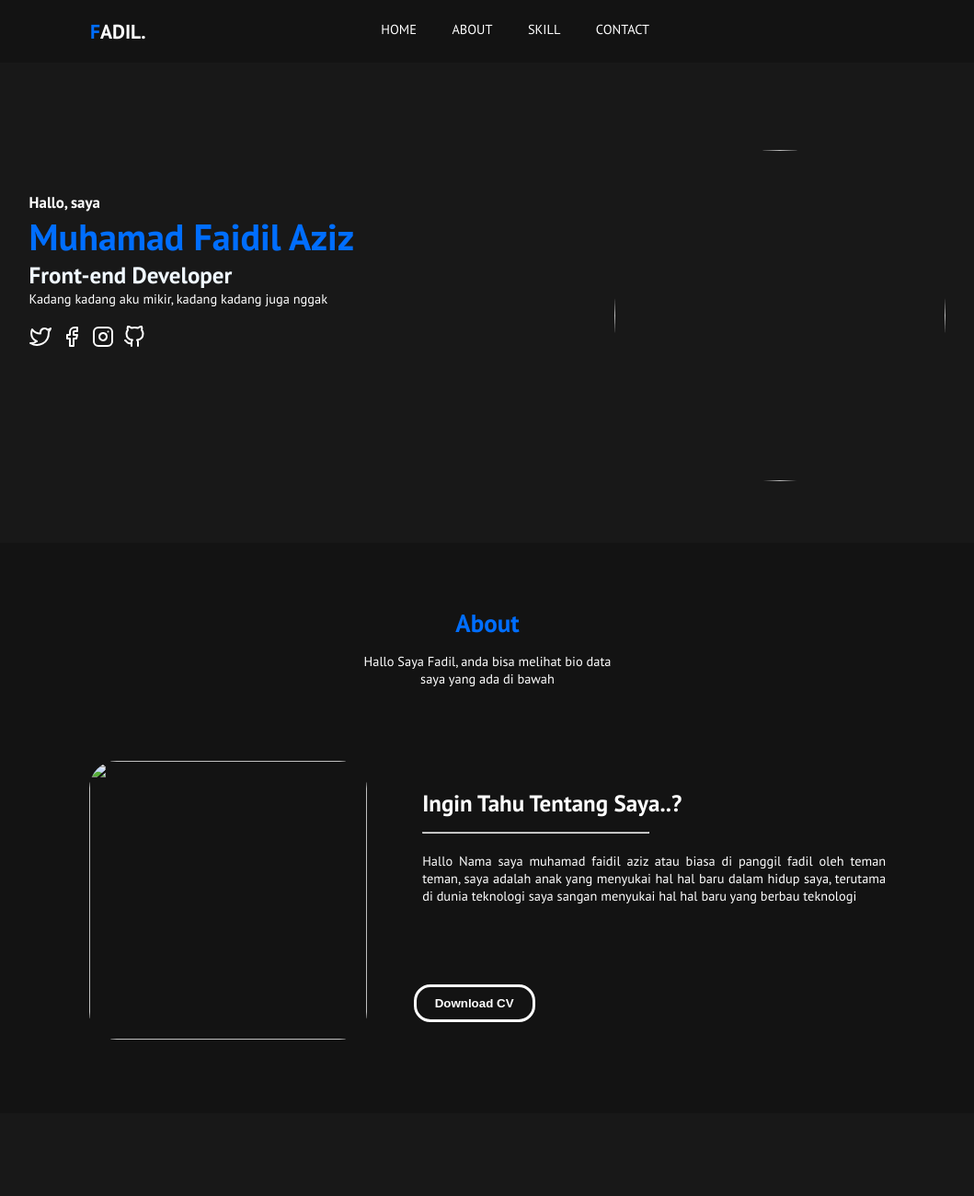
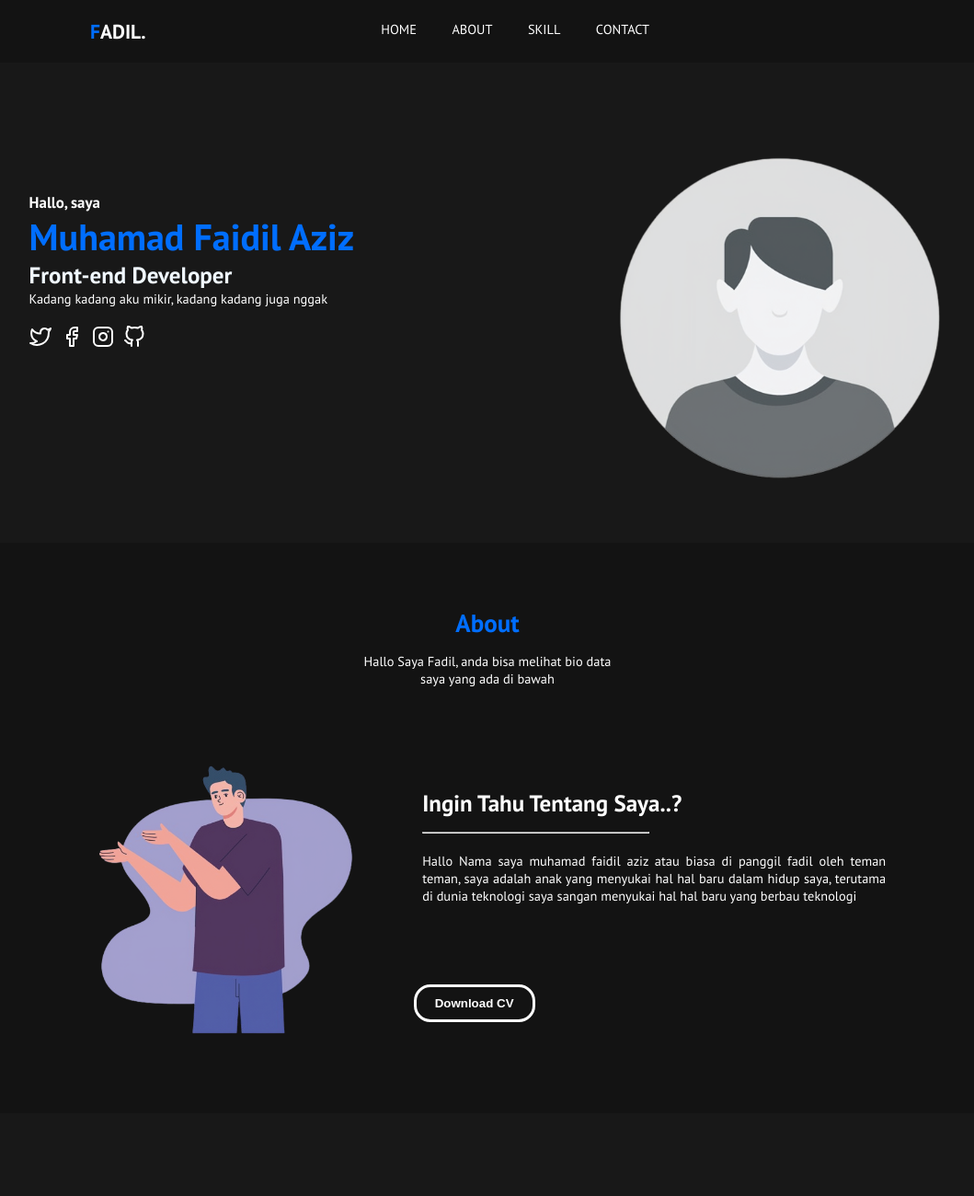
Before and after one commit to fadilaziz/fadil.github.io, a plain HTML site: page index.html in a window 1280 px wide. Shown: the top 1300 px of the page at 92% size, without its empty margins (110-1169 px from the left). Drawn offline with nearby package versions, Linux system fonts and the light colour scheme.

Commit message:
Update index.html

```diff
--- a/index.html
+++ b/index.html
@@ -68,7 +68,7 @@
             </div>
         </main>
         <figure class="img-hero">
-            <img src="img/profil.jpg" alt="">
+            <img src="img/profil.png" alt="">
         </figure>
     </div>
 
@@ -81,7 +81,7 @@
         </article>
         <div class="card">
             <figure>
-                <img src="img/about.jpg" alt="">
+                <img src="img/about.png" alt="">
             </figure>
             <article>
                 <div class="about-me">
```
